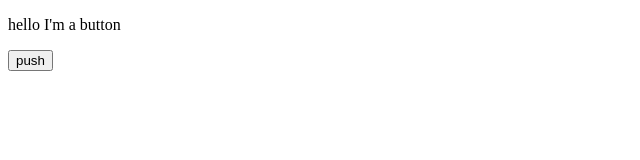
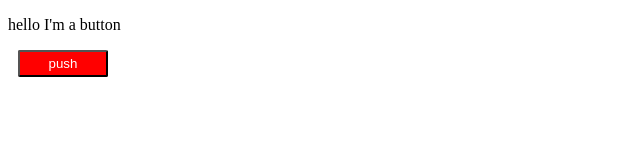
Before and after one commit to ioflix/I-m-a-button, a plain HTML site: page button.html in a window 1280 px wide. Shown: the whole page, without its empty margins (0-640 px from the left). Drawn offline with Linux system fonts and the light colour scheme.

Commit message:
Add files via upload

```diff
--- a/button.html
+++ b/button.html
@@ -2,7 +2,25 @@
 <html>
     <head>
         <title>I'm a button</title>
-        <link rel="stylesheet" href="button.css">
+        <style>
+            .push-button{
+    background-color: red;
+    color: white;
+    border-radius: 2px;
+    cursor: pointer;
+    height: 27px;
+    width: 90px;
+    margin-left: 10px;
+    transition: background-color 0.15s,
+    color 0.15s;
+}
+.push-button:hover{
+    background-color: black;
+}
+.push-button:active{
+    background-color: goldenrod;
+}
+        </style>
     </head>
     <body>
         <p>hello I'm a button</p>
```
